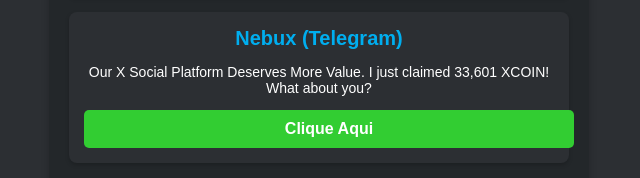
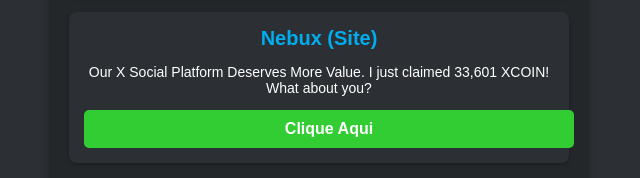
Before and after one commit to MFelipeG/Airdropfacil, a plain HTML site: page index.html in a window 1280 px wide. Shown: the part 705-883 px from the top of the page, 321-961 px from the left. Drawn offline with Linux system fonts and the light colour scheme.

Commit message:
Update index.html

```diff
--- a/index.html
+++ b/index.html
@@ -128,7 +128,7 @@
     </div>
 
     <div class="airdrop">
-        <h3>Nebux (Telegram)</h3>
+        <h3>Nebux (Site)</h3>
         <p>Our X Social Platform Deserves More Value. I just claimed 33,601 XCOIN! What about you?</p>
         <a class="btn" href="https://nebx.io/login?v=94514613" target="_blank">Clique Aqui</a>
     </div>
```
